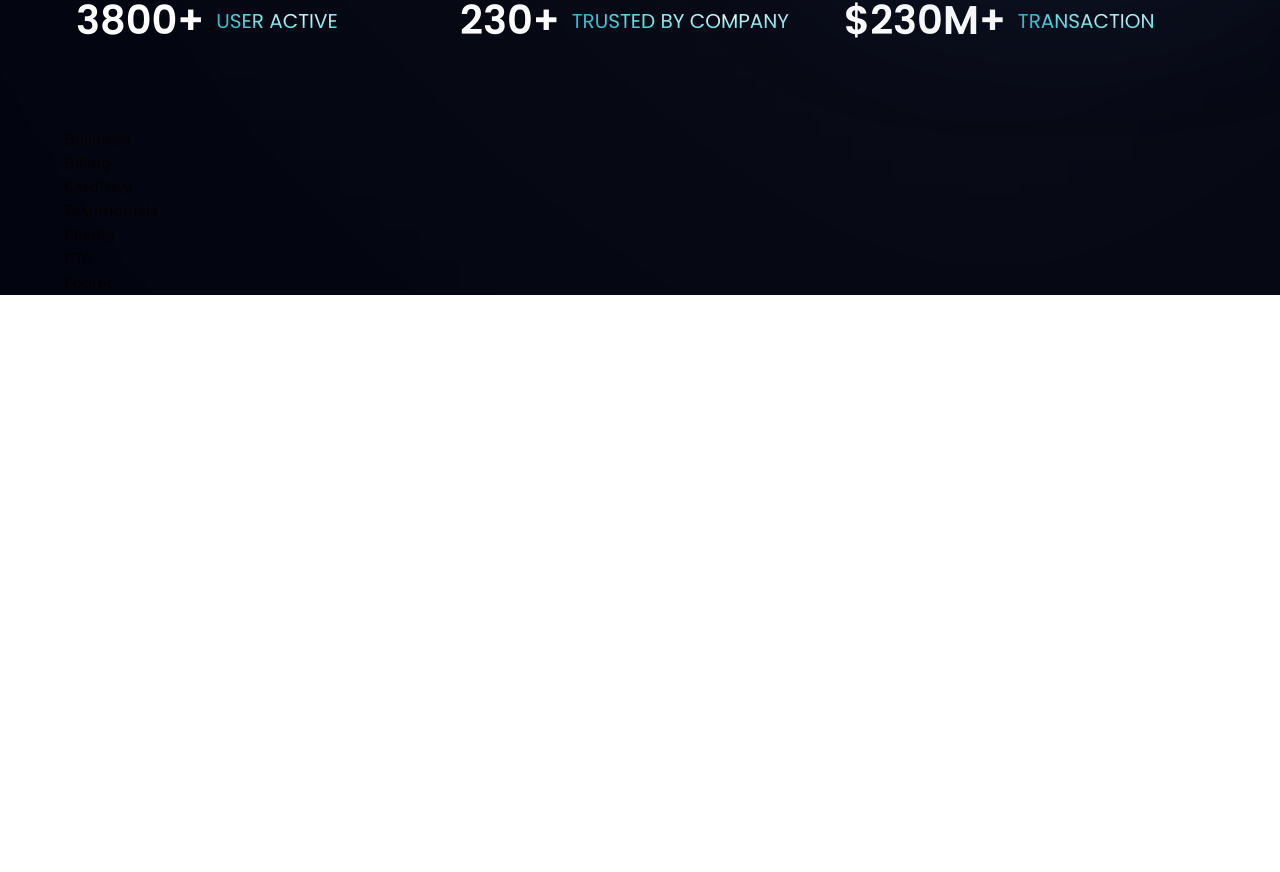
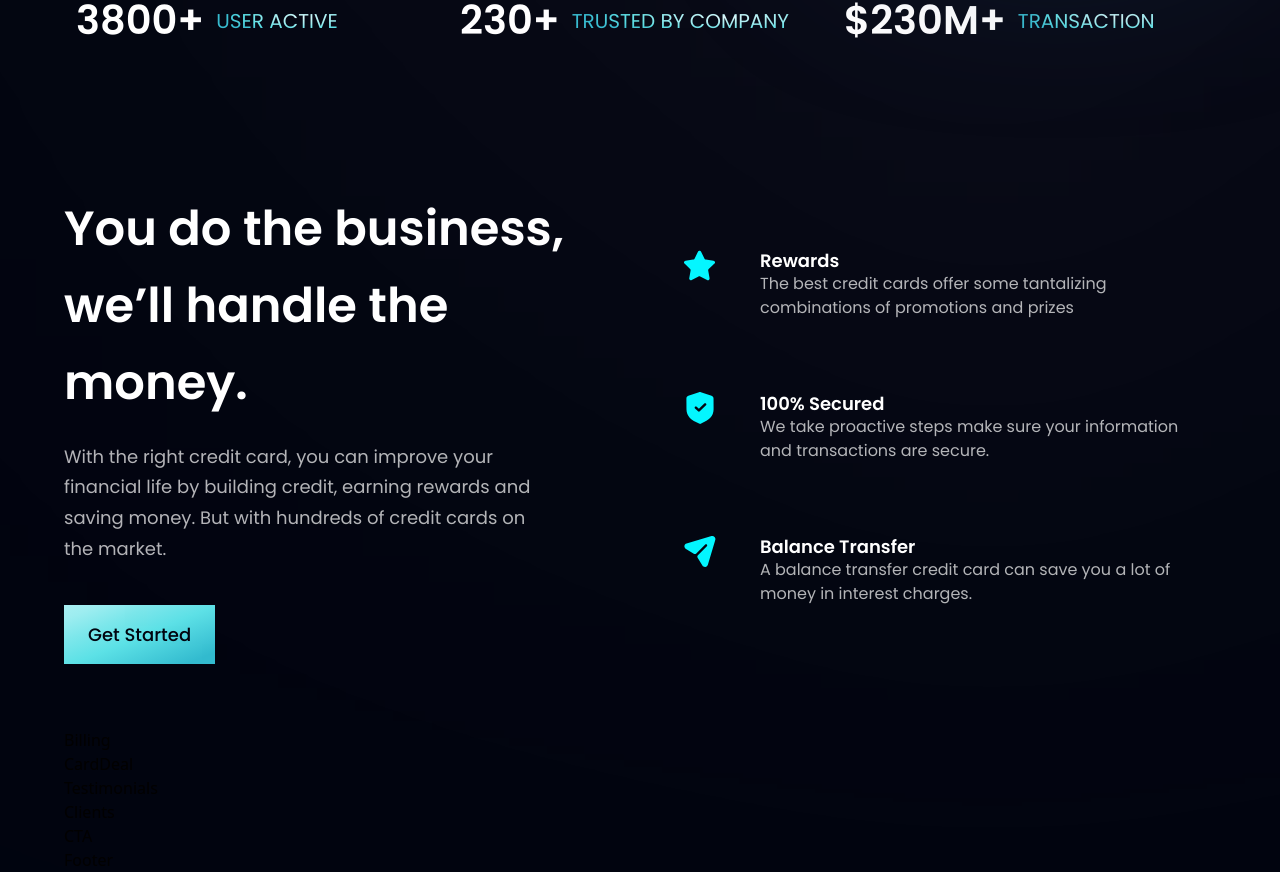
Before and after one commit to illagolla/bank-landingPage-React-Tailwind, a React (Create React App) app: page / in a window 1280 px wide. Shown: the part 794-1666 px from the top of the page. Before the commit the page ends 1089 px from the top, so only its background shows below. Built offline with nearby package versions, Linux system fonts and the light colour scheme.

Commit message:
Business section

```diff
--- a/src/components/Business.js
+++ b/src/components/Business.js
@@ -1,6 +1,38 @@
+import { features } from "../constants"
+import styles, { layout } from "../style"
+import Button from "./Button"
+
+const FeatureCard = ({ icon, title, content, index }) => (
+    <div className={`flex flex-row p-6 rounded-[20px] ${index !== features.length - 1 ? "mb-6" : "mb:-0"} feature-card`}>
+        <div className={`w-[64px] h-[64px] rounded-full`}>
+            <img src={icon} alt="icon" className="w-[50%] h-[50%] object-contain" />
+        </div>
+        <div className="flex-1 flex flex-col ml-3">
+            <h4 className="font-poppins font-semibold text-white text-[18px] leading-[23px] ">
+                {title}
+            </h4>
+            <p className="font-poppins font-normal text-dimWhite text-[16px] leading-[24px]">
+                {content}
+            </p>
+        </div>
+    </div>
+)
+
 const Business = () => {
     return (
-        <div>Business</div>
+        <section id="features" className={layout.section}>
+            <div className={layout.sectionInfo}>
+                <h2 className={styles.heading2}>You do the business, <br className="sm:block hidden" /> we’ll handle the money.</h2>
+                <p className={`${styles.paragraph} max-w-[470px] mt-5`}>With the right credit card, you can improve your financial life by building credit, earning rewards and saving money. But with hundreds of credit cards on the market.</p>
+                <Button styles="mt-10" />
+            </div>
+
+            <div className={`${layout.sectionImg} flex-col`}>
+                {features.map((feature, index) => (
+                    <FeatureCard key={feature.id} {...feature} index={index} />
+                ))}
+            </div>
+        </section>
     )
 }
 export default Business
--- a/src/components/Button.js
+++ b/src/components/Button.js
@@ -1,6 +1,8 @@
-const Button = () => {
+const Button = ({ styles }) => {
     return (
-        <div>Button</div>
+        <button type="button" className={`py-4 px-6 bg-blue-gradient font-poppins font-medium text-[18px] text-primary outline-none ${styles}`}>
+            Get Started
+        </button>
     )
 }
 export default Button
```
